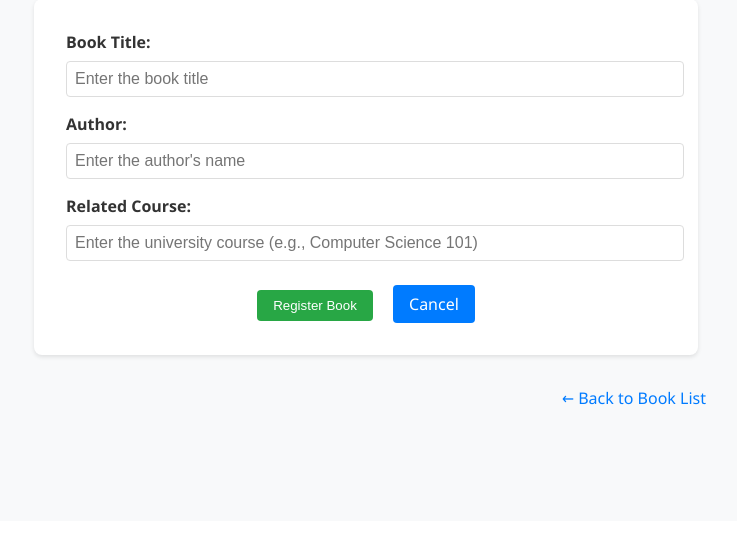
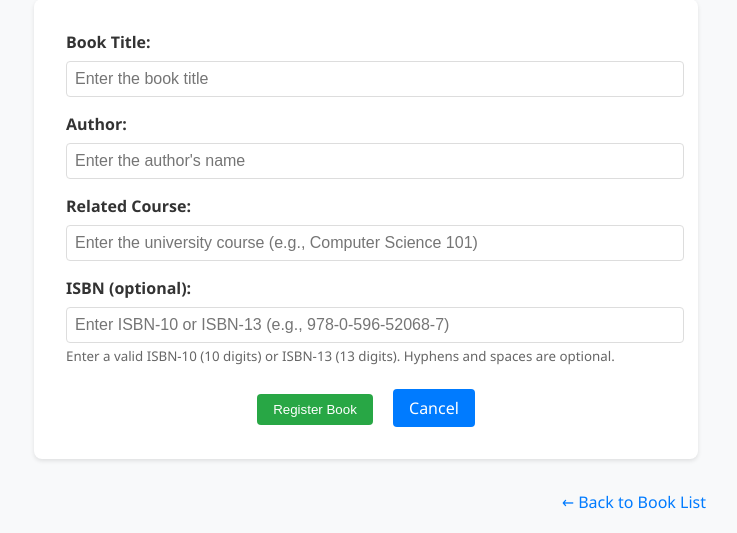
Before and after one commit to Matheus-F-Scatolin/MC656, a Django app: page /books/register/ in a window 1280 px wide. Shown: the part 279-812 px from the top of the page, without its empty margins (6-743 px from the left). Before the commit the page ends 684 px from the top, so only its background shows below. Run offline with Django 5.2, Linux system fonts and the light colour scheme; a user stored in the database is signed in.

Commit message:
feat: add ISBN input field to book registration form
- Add optional ISBN field to register_book template
- Include placeholder with format example
- Add helper text explaining ISBN format requirements

```diff
--- a/marketplace/books/templates/books/register_book.html
+++ b/marketplace/books/templates/books/register_book.html
@@ -28,11 +28,22 @@
                placeholder="Enter the author's name">
     </div>
 
-    <div style="margin-bottom: 1.5rem;">
+    <div style="margin-bottom: 1rem;">
         <label for="course" style="display: block; margin-bottom: 0.5rem; font-weight: bold;">Related Course:</label>
         <input type="text" id="course" name="course" required
                style="width: 100%; padding: 0.5rem; border: 1px solid #ddd; border-radius: 4px; font-size: 1rem;"
                placeholder="Enter the university course (e.g., Computer Science 101)">
+    </div>
+
+    <div style="margin-bottom: 1.5rem;">
+        <label for="isbn" style="display: block; margin-bottom: 0.5rem; font-weight: bold;">ISBN (optional):</label>
+        <input type="text" id="isbn" name="isbn"
+               style="width: 100%; padding: 0.5rem; border: 1px solid #ddd; border-radius: 4px; font-size: 1rem;"
+               placeholder="Enter ISBN-10 or ISBN-13 (e.g., 978-0-596-52068-7)"
+               value="{{ isbn|default:'' }}">
+        <small style="color: #666; display: block; margin-top: 0.25rem;">
+            Enter a valid ISBN-10 (10 digits) or ISBN-13 (13 digits). Hyphens and spaces are optional.
+        </small>
     </div>
 
     <div style="text-align: center;">
```
